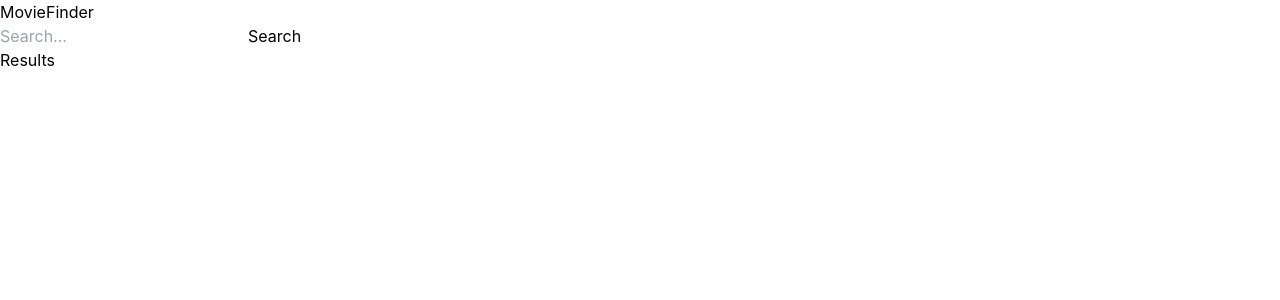
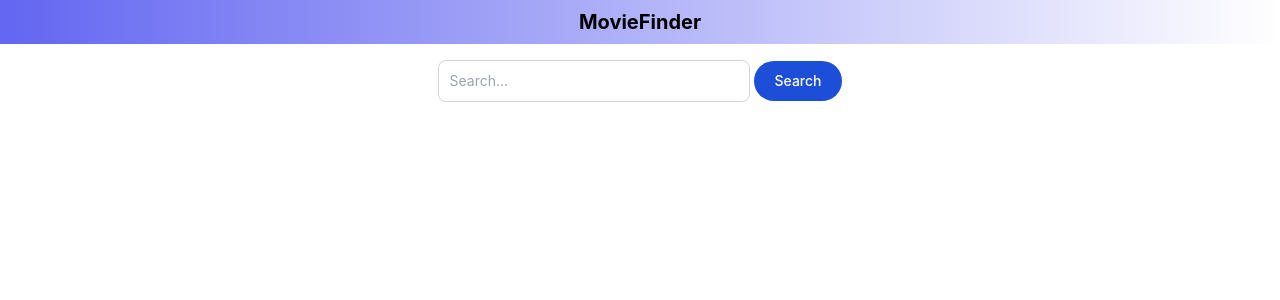
Before and after one commit to marcusasker/moviefinder, a React (Create React App) app in the folder moviefinder/: page / in a window 1280 px wide. Shown: the top 300 px of the page. Built offline with nearby package versions, Linux system fonts and the light colour scheme.

Commit message:
refactor: refactored styling in multiple files

```diff
--- a/moviefinder/src/components/Results/Results.js
+++ b/moviefinder/src/components/Results/Results.js
@@ -3,15 +3,14 @@ import { MovieCard } from '../MovieCard/MovieCard';
 
 export const Results = ({ movies }) => {
   return (
-    <div>
-      <h2>Results</h2>
-      <ul>
+    <div className="flex justify-center">
+      <div className="grid grid-cols-2 gap-4 mx-8">
         {movies && movies?.map((movie, index) =>
         <React.Fragment key={index}>
           <MovieCard movie={movie} />
         </React.Fragment>
         )}
-      </ul>
+      </div>
     </div>
   )
 }
--- a/moviefinder/src/components/SearchField/SearchField.js
+++ b/moviefinder/src/components/SearchField/SearchField.js
@@ -35,20 +35,39 @@ export const SearchField = ({ setMovies }) => {
   };
 
   return(
-  <div className="flex">
+    <>
+      <div className="block m-4">
+        <div className="flex justify-center">
           <input
+          className="w-3/12 border border-gray-300 text-gray-900 text-sm rounded-lg p-2.5"
           type="text"
           onChange={(e) => handleSearch(e.target.value)}
           placeholder="Search..."
           onKeyDown={handleKeyPress}
           value={searchValue}
           />
-    <button type="button" onClick={handleSubmit}>Search</button>
-      <ul>
+          <button
+            type="button"
+            onClick={handleSubmit}
+            className="my-auto ml-1 text-white bg-blue-700 hover:bg-blue-800 focus:outline-none focus:ring-4 focus:ring-blue-300 font-medium rounded-full text-sm px-5 py-2.5 text-center"
+          >
+            Search
+          </button>
+        </div>
+        <div className="z-10 flex justify-center">
+          <ul className="mr-20 rounded-b-lg w-3/12 text-sm text-gray-700 dark:text-gray-200">
             {suggestions && suggestions?.map((suggestion, index) => (
-          <li key={index} onClick={() => handleOnSuggestionClick(suggestion)}>{suggestion}</li>
+              <li
+                key={index}
+                onClick={() => handleOnSuggestionClick(suggestion)}
+                className="block px-4 py-2 hover:bg-gray-100 dark:hover:bg-gray-600 dark:hover:text-white"
+              >
+              {suggestion}
+              </li>
               ))}
           </ul>
         </div>
+      </div>
+    </>
   )
 }
--- a/moviefinder/src/components/navbar/Navbar.js
+++ b/moviefinder/src/components/navbar/Navbar.js
@@ -2,8 +2,8 @@ import React from 'react'
 
 export const Navbar = () => {
   return (
-    <div>
-      <h1>MovieFinder</h1>
+    <div className="p-2 bg-gradient-to-r from-indigo-500">
+      <h1 className="text-center text-xl font-bold">MovieFinder</h1>
     </div>
   )
 }
```
Lines whose indentation alone changed are shown as unchanged.
